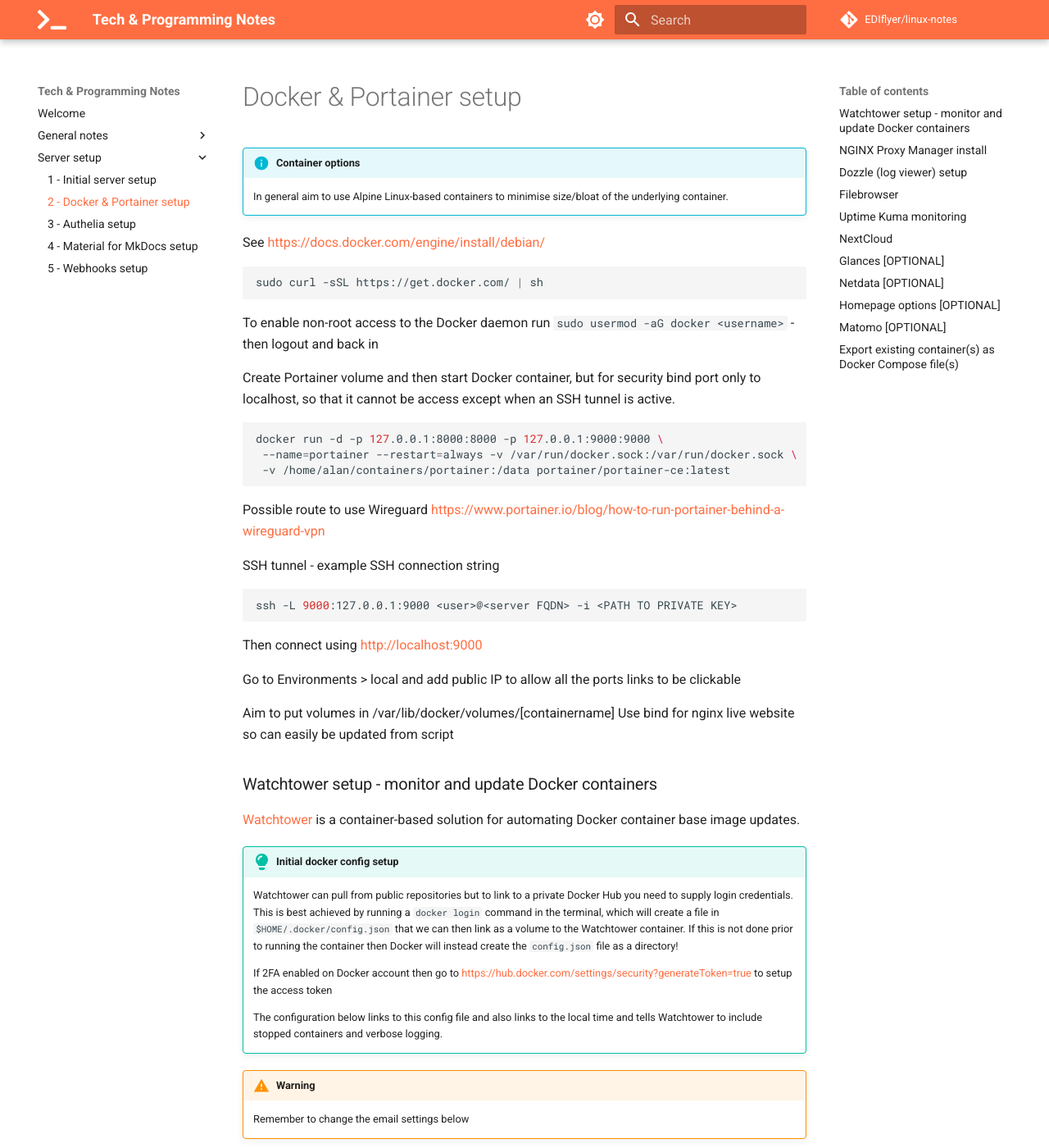
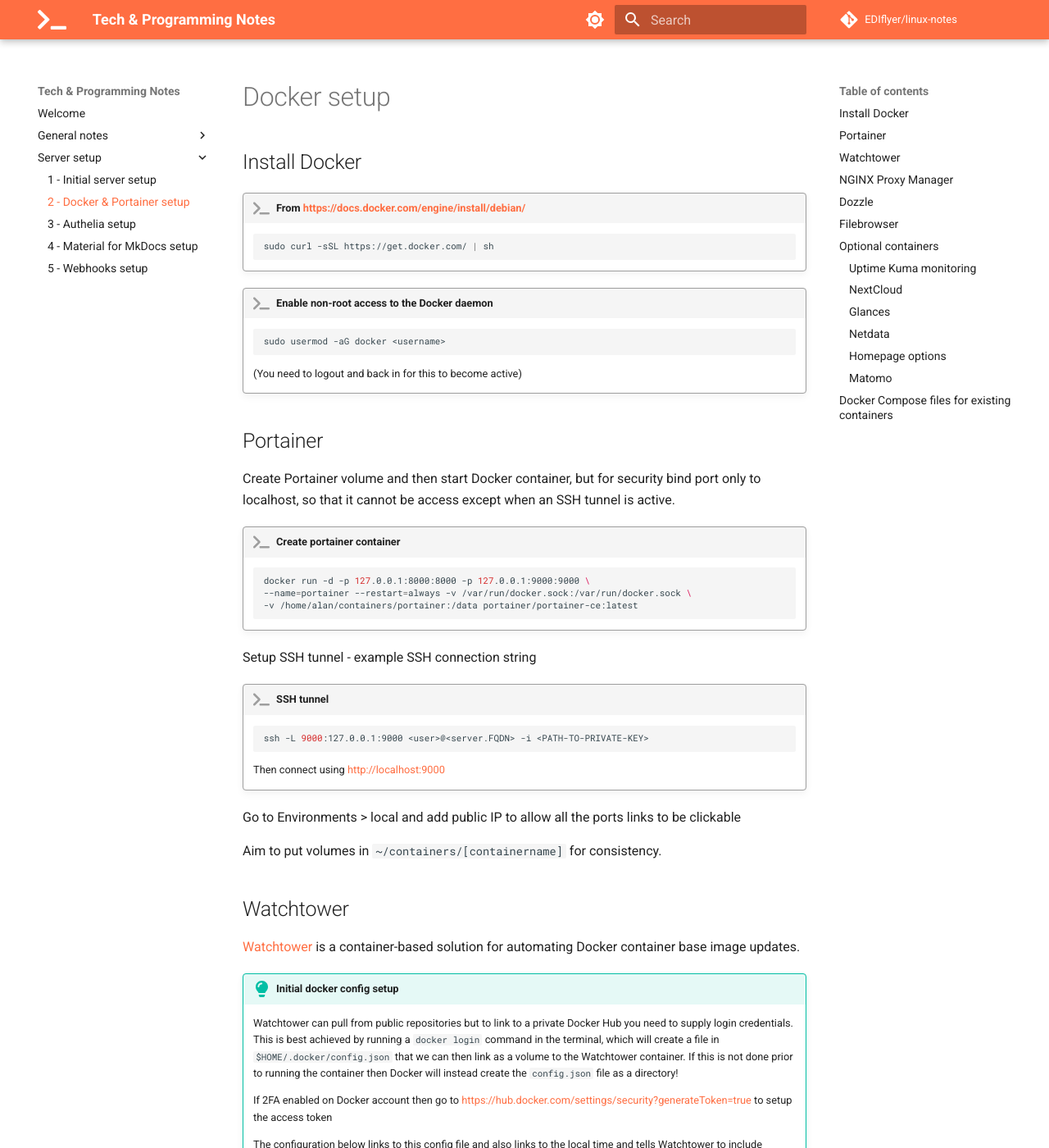
Before and after one commit to EDIflyer/linux-notes, an MkDocs documentation site: the page built from docs/server-setup/docker_setup.md, in a window 1280 px wide and 1400 px high. Shown: the whole window at 82% size. Built offline with MkDocs 1.6.1 and Material for MkDocs 9.7.7, drawn with Linux system fonts in a browser that asks for light colours; comment, search, counter and statistics services are not loaded; some of the changed text lies outside the part shown.

Commit message:
improve layout

````diff
--- a/docs/server-setup/docker_setup.md
+++ b/docs/server-setup/docker_setup.md
@@ -1,36 +1,40 @@
 ---
 title: "2 - Docker & Portainer setup"
 ---
-# Docker & Portainer setup
-!!! info "Container options"
-    In general aim to use Alpine Linux-based containers to minimise size/bloat of the underlying container.
+# Docker setup
+## Install Docker
+!!! quote "From https://docs.docker.com/engine/install/debian/"
+    ``` bash
+    sudo curl -sSL https://get.docker.com/ | sh
+    ```
+!!! quote "Enable non-root access to the Docker daemon"
+    ``` bash
+    sudo usermod -aG docker <username>
+    ```
+    (You need to logout and back in for this to become active)
 
-See https://docs.docker.com/engine/install/debian/
-``` bash
-sudo curl -sSL https://get.docker.com/ | sh
-```
-To enable non-root access to the Docker daemon run `sudo usermod -aG docker <username>` - then logout and back in
+## Portainer
+Create Portainer volume and then start Docker container, but for security bind port only to localhost, so that it cannot be access except when an SSH tunnel is active.
+!!! quote "Create portainer container"
+    ``` bash
+    docker run -d -p 127.0.0.1:8000:8000 -p 127.0.0.1:9000:9000 \
+    --name=portainer --restart=always -v /var/run/docker.sock:/var/run/docker.sock \
+    -v /home/alan/containers/portainer:/data portainer/portainer-ce:latest
+    ```
+<!-- Possible route to use Wireguard https://www.portainer.io/blog/how-to-run-portainer-behind-a-wireguard-vpn -->
 
-Create Portainer volume and then start Docker container, but for security bind port only to localhost, so that it cannot be access except when an SSH tunnel is active.
-``` bash
-docker run -d -p 127.0.0.1:8000:8000 -p 127.0.0.1:9000:9000 \
- --name=portainer --restart=always -v /var/run/docker.sock:/var/run/docker.sock \
- -v /home/alan/containers/portainer:/data portainer/portainer-ce:latest
-```
-Possible route to use Wireguard https://www.portainer.io/blog/how-to-run-portainer-behind-a-wireguard-vpn
-
-SSH tunnel - example SSH connection string
-``` bash
-ssh -L 9000:127.0.0.1:9000 <user>@<server FQDN> -i <PATH TO PRIVATE KEY>
-```
-Then connect using http://localhost:9000
+Setup SSH tunnel - example SSH connection string
+!!! quote "SSH tunnel"
+    ``` bash
+    ssh -L 9000:127.0.0.1:9000 <user>@<server.FQDN> -i <PATH-TO-PRIVATE-KEY>
+    ```
+    Then connect using http://localhost:9000
 
 Go to Environments > local and add public IP to allow all the ports links to be clickable
 
-Aim to put volumes in /var/lib/docker/volumes/[containername]
-Use bind for nginx live website so can easily be updated from script
+Aim to put volumes in `~/containers/[containername]` for consistency.
 
-### Watchtower setup - monitor and update Docker containers
+## Watchtower
 [Watchtower](https://containrrr.dev/watchtower/) is a container-based solution for automating Docker container base image updates.
 !!! tip "Initial docker config setup"
     Watchtower can pull from public repositories but to link to a private Docker Hub you need to supply login credentials.  This is best achieved by running a `docker login` command in the terminal, which will create a file in `$HOME/.docker/config.json` that we can then link as a volume to the Watchtower container.  If this is not done prior to running the container then Docker will instead create the `config.json` file as a directory!
@@ -92,7 +96,7 @@ Setup new proxy host for NPM itself with scheme `http`, forward hostname of `loc
 
 Remember to change the Default Site in NPM settings
 
-### Dozzle (log viewer) setup
+## Dozzle
 Nice logviewer application that lets you monitor all the container logs - https://dozzle.dev/
 
 Apply this docker-compose as a stack in Portainer to deploy:
@@ -102,7 +106,7 @@ Apply this docker-compose as a stack in Portainer to deploy:
     ```
 Add to nginx proxy manager as usual (forward hostname `dozzle` and port `8080`), but with the addition of `proxy_read_timeout 30m;` in the advanced settings tab to minimise the issue of the default 60s proxy timeout causing [repeat log entries](https://github.com/amir20/dozzle/issues/1404).
 
-### Filebrowser
+## Filebrowser
 A nice GUI file browser - https://github.com/filebrowser/filebrowser
 
 !!! warning "Create the empty db first"
@@ -157,7 +162,7 @@ The setup NPM SSH reverse proxy to https port 443 and navigate to new site to se
     Then go User > Apps > Two-Factor TOTP Provider (https://apps.nextcloud.com/apps/twofactor_totp) *or just click on search icon at the top right and type in TOTP*
     Then go back to User > Settings > Security (Personal section) > Tick 'Enable TOTP' and verify the code
 
-### Glances [OPTIONAL]
+### Glances
 System monitoring tool - https://nicolargo.github.io/glances/
 
 Then install via docker-compose:
@@ -167,7 +172,7 @@ Then install via docker-compose:
     ```
 The setup NPM SSH reverse proxy to https port 443 and navigate to new site to setup login.
 
-### Netdata [OPTIONAL]
+### Netdata
 System monitoring tool - https://www.netdata.cloud/
 
 Then install via docker-compose:
@@ -177,7 +182,7 @@ Then install via docker-compose:
     ```
 The setup NPM SSH reverse proxy to https port 443 and navigate to new site to view login. Also option of linking to online account - need to get login token from website and change stack to include this in the environment variables.
 
-### Homepage options [OPTIONAL]
+### Homepage options
 
 === "Homer"
     https://github.com/bastienwirtz/homer
@@ -223,7 +228,7 @@ The setup NPM SSH reverse proxy to https port 443 and navigate to new site to vi
         --8<-- "docs/server-setup/docker-compose/dashy.yml"
         ```
 
-### Matomo [OPTIONAL]
+### Matomo
 Self-hosted analytics platform - https://matomo.org/
 Install via docker-compose (stack on Portainer):
 ??? example "docker-compose/matomo.yml"
@@ -243,8 +248,8 @@ Once this is done access Matomo via the new proxy address and follow the click-t
     ```
 
 
-### Export existing container(s) as Docker Compose file(s)
-From https://github.com/Red5d/docker-autocompose this will automatically generate docker compose files for specified containers:
+## Docker Compose files for existing containers
+It is possible to easily generate a Docker Compose file for a container that has been started via the command line - see https://github.com/Red5d/docker-autocompose
 
 === "Specific container(s)"
     ``` bash
````
Also changed, not shown: other parts of docs/server-setup/docker_setup.md (+2 -1 lines), docs/server-setup/mkdocs-material_setup.md (+7 -7 lines), docs/server-setup/server_setup.md (+79 -118 lines), docs/server-setup/webhooks_setup.md (+60 -5 lines), 1 other file.
